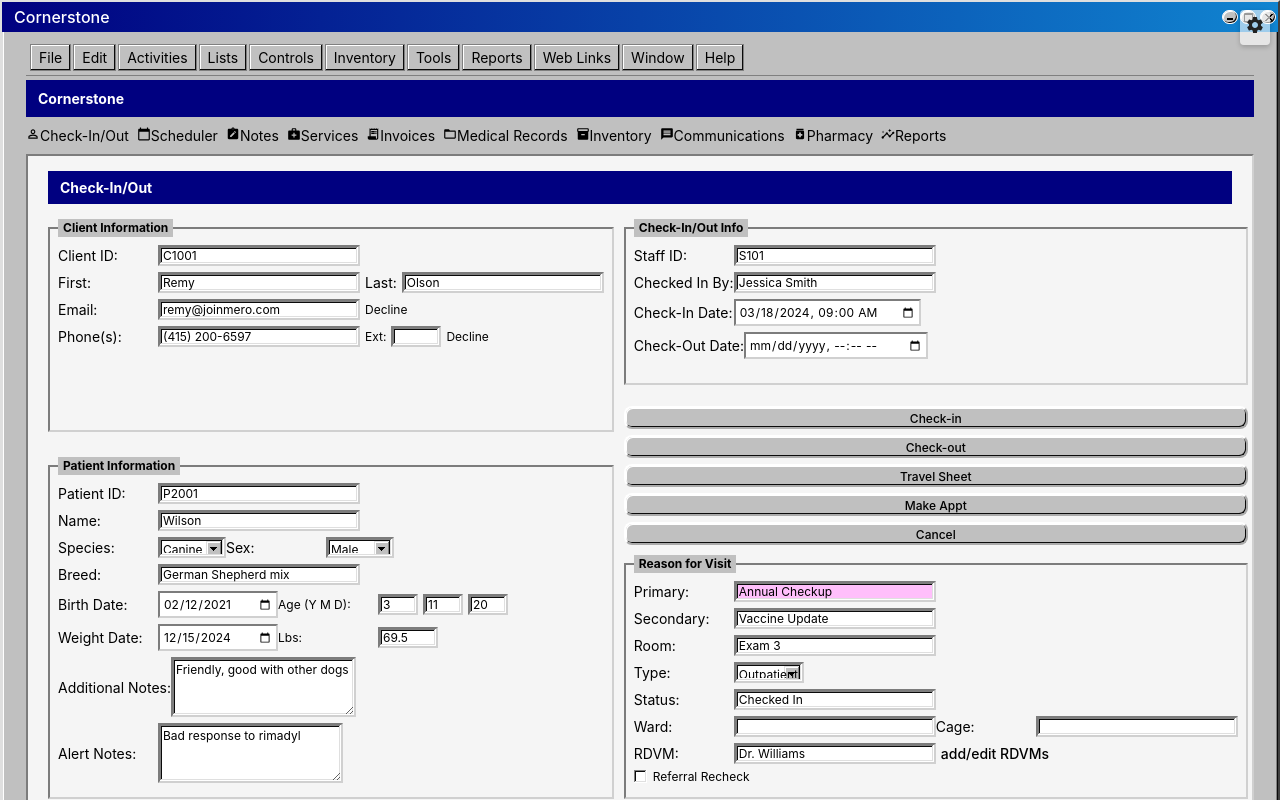
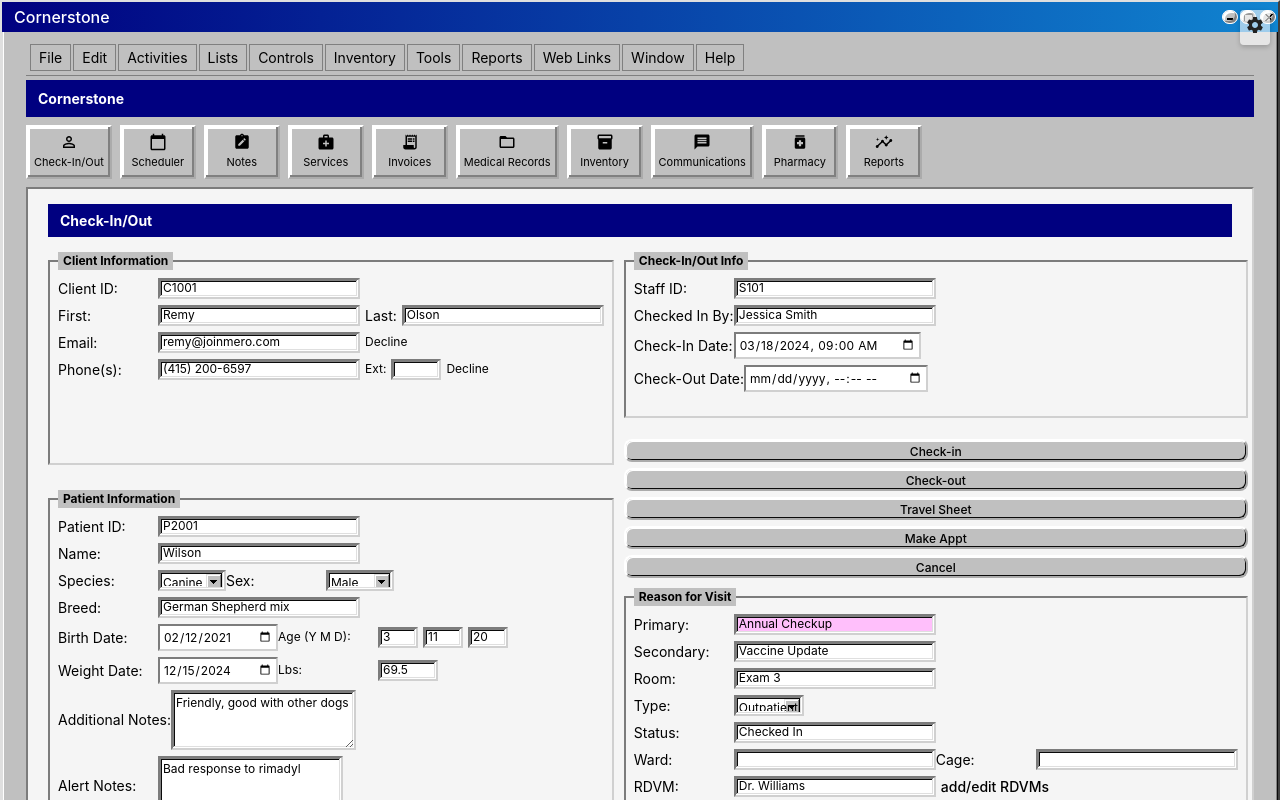
Before and after one commit to mero-vet/vet-clinic-app, a React (Vite) app: page /cornerstone in a window 1280 px wide. Built offline with nearby package versions, Linux system fonts and the light colour scheme.

Commit message:
fixed cornerstone buttons

```diff
--- a/src/components/layouts/cornerstone/CornerstoneLayout.jsx
+++ b/src/components/layouts/cornerstone/CornerstoneLayout.jsx
@@ -185,7 +185,6 @@
                                         color: menu.enabled ? 'var(--text-color)' : 'var(--text-color-disabled)',
                                         backgroundColor: 'var(--button-bg)',
                                         border: '1px solid var(--border-color)',
-                                        boxShadow: 'var(--button-shadow)',
                                         opacity: menu.enabled ? 1 : 0.6
                                     }}
                                 >
@@ -216,14 +215,36 @@
                                 key={index}
                                 className={`icon-container ${isActive(item.path) ? 'active' : ''}`}
                                 onClick={() => handleNavigate(item.path)}
-                                onMouseEnter={() => setHoveredIcon(index)}
-                                onMouseLeave={() => setHoveredIcon(null)}
+                                style={{
+                                    display: 'flex',
+                                    flexDirection: 'column',
+                                    alignItems: 'center',
+                                    padding: '6px',
+                                    cursor: 'pointer',
+                                    backgroundColor: 'var(--button-bg)',
+                                    border: '2px outset #ffffff',
+                                    boxShadow: 'var(--button-shadow)',
+                                    transition: 'background-color 0.1s',
+                                    userSelect: 'none',
+                                    minWidth: '60px'
+                                }}
+                                onMouseEnter={(e) => {
+                                    e.currentTarget.style.backgroundColor = 'var(--button-hover-bg)';
+                                }}
+                                onMouseLeave={(e) => {
+                                    e.currentTarget.style.backgroundColor = 'var(--button-bg)';
+                                }}
+                                onMouseDown={(e) => {
+                                    e.currentTarget.style.boxShadow = 'var(--button-active-shadow)';
+                                    e.currentTarget.style.border = '2px inset #ffffff';
+                                }}
+                                onMouseUp={(e) => {
+                                    e.currentTarget.style.boxShadow = 'var(--button-shadow)';
+                                    e.currentTarget.style.border = '2px outset #ffffff';
+                                }}
                             >
-                                <item.icon className="icon" />
-                                <span className="icon-label">{item.label}</span>
-                                {hoveredIcon === index && (
-                                    <div className="icon-tooltip">{item.hoverText}</div>
-                                )}
+                                <item.icon className="icon" style={{ fontSize: '18px', marginBottom: '3px' }} />
+                                <span className="icon-label" style={{ fontSize: '11px', textAlign: 'center' }}>{item.label}</span>
                             </div>
                         ))}
                     </div>
--- a/src/styles/pimsThemes.css
+++ b/src/styles/pimsThemes.css
@@ -20,8 +20,9 @@
     --menu-bg-color: #c0c0c0;
     --menu-text-color: #000000;
     --button-bg: #c0c0c0;
-    --button-shadow: inset -1px -1px #0a0a0a, inset 1px 1px #ffffff;
-    --button-active-shadow: inset 1px 1px #0a0a0a, inset -1px -1px #ffffff;
+    --button-shadow: inset -2px -2px #808080, inset 2px 2px #ffffff;
+    --button-hover-bg: #d0d0d0;
+    --button-active-shadow: inset 2px 2px #808080, inset -2px -2px #ffffff;
 }
 
 /* Avimark Specific Styles */
```
